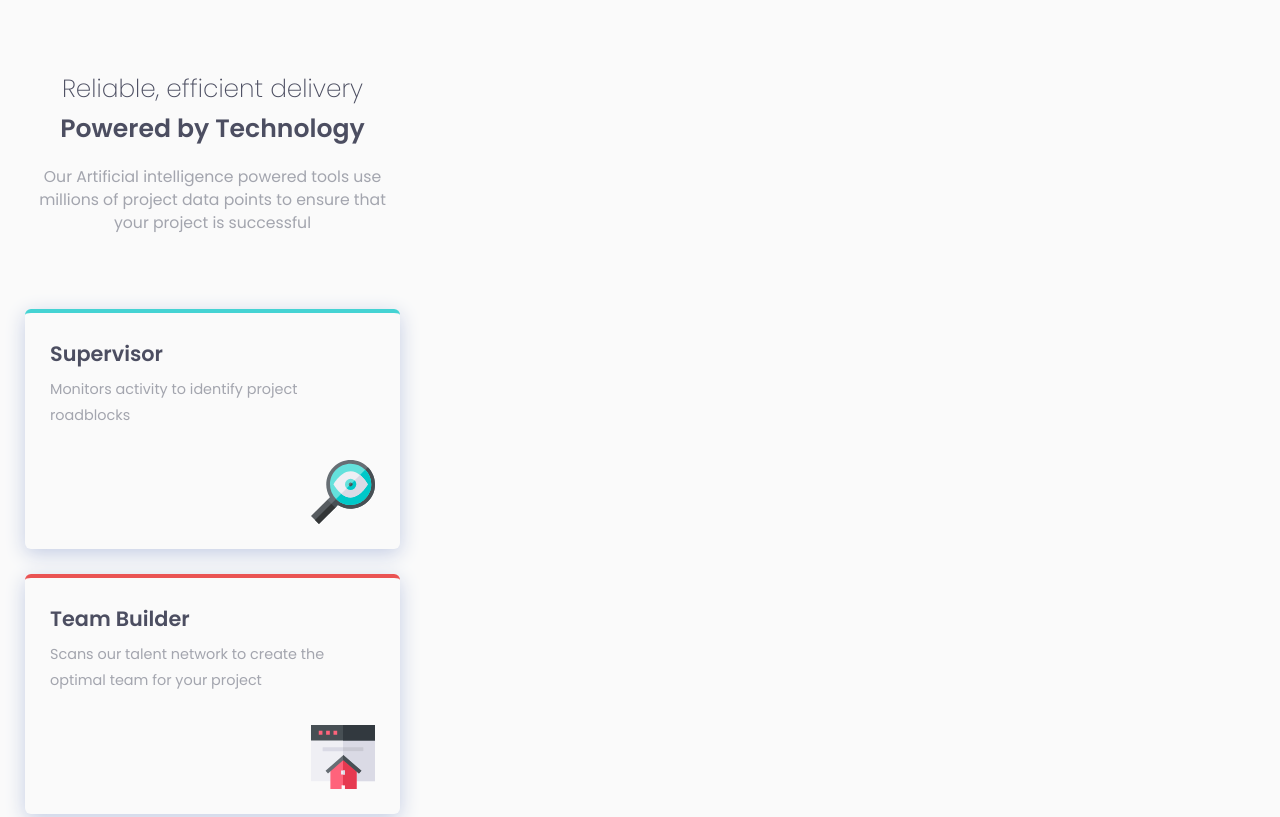
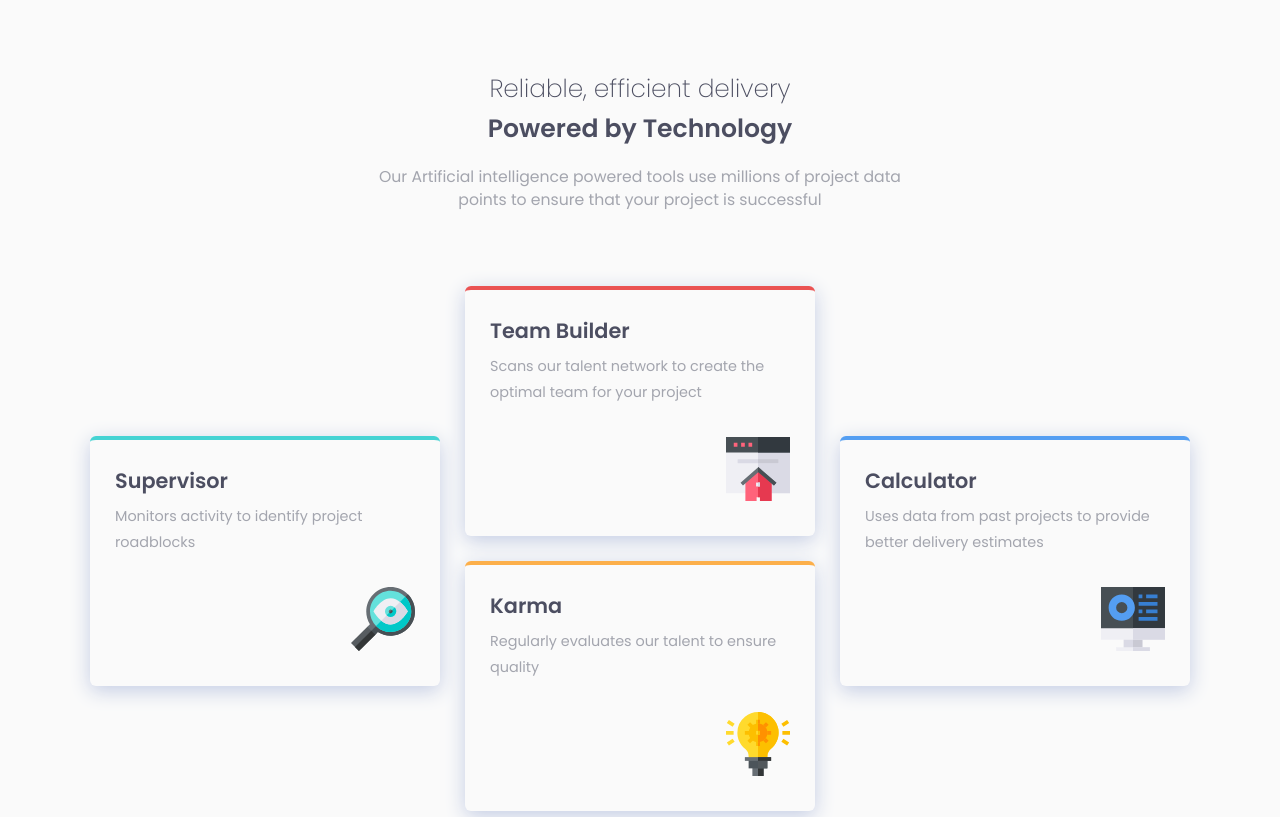
Before and after one commit to Alex16180/Dia4-four-card-feature-section-master, a plain HTML site: page four-card-feature-section-master/index.html in a window 1280 px wide. Shown: the top 817 px of the page. Drawn offline with Linux system fonts and the light colour scheme.

Commit message:
desktop project day 4 finished

```diff
--- a/four-card-feature-section-master/css/styles.css
+++ b/four-card-feature-section-master/css/styles.css
@@ -15,6 +15,12 @@ body {
   max-width: 375px;
 }
 
+@media screen and (min-width: 768px) {
+  body {
+    max-width: 1440px;
+  }
+}
+
 * {
   -webkit-box-sizing: border-box;
   box-sizing: border-box;
@@ -25,6 +31,13 @@ body {
 
 .header {
   text-align: center;
+}
+
+@media screen and (min-width: 768px) {
+  .header {
+    width: 550px;
+    margin: auto;
+  }
 }
 
 .header__title {
@@ -53,11 +66,28 @@ body {
   margin: 75px 0;
 }
 
+@media screen and (min-width: 768px) {
+  .cards {
+    -webkit-box-pack: center;
+    -ms-flex-pack: center;
+    justify-content: center;
+    grid-template-columns: repeat(3, 350px);
+    grid-template-rows: repeat(2, 250px);
+  }
+}
+
 .card {
   -webkit-box-shadow: 0 5px 20px rgb(196, 205, 228);
   box-shadow: 0 5px 20px rgb(196, 205, 228);
   border-radius: 6px;
   padding: 25px;
+}
+
+@media screen and (min-width: 768px) {
+  .card:nth-child(3) {
+    grid-column: 2 / 3;
+    grid-row: 2 / 3;
+  }
 }
 
 .card__title {
@@ -81,6 +111,13 @@ body {
   border-top: 4px solid var(--cyan);
 }
 
+@media screen and (min-width: 768px) {
+  .card--cyan {
+    margin-top: 150px;
+    height: 250px;
+  }
+}
+
 .card--red {
   border-top: 4px solid var(--red);
 }
@@ -92,3 +129,10 @@ body {
 .card--blue {
   border-top: 4px solid var(--blue);
 }
+
+@media screen and (min-width: 768px) {
+  .card--blue {
+    margin-top: 150px;
+    height: 250px;
+  }
+}
```
